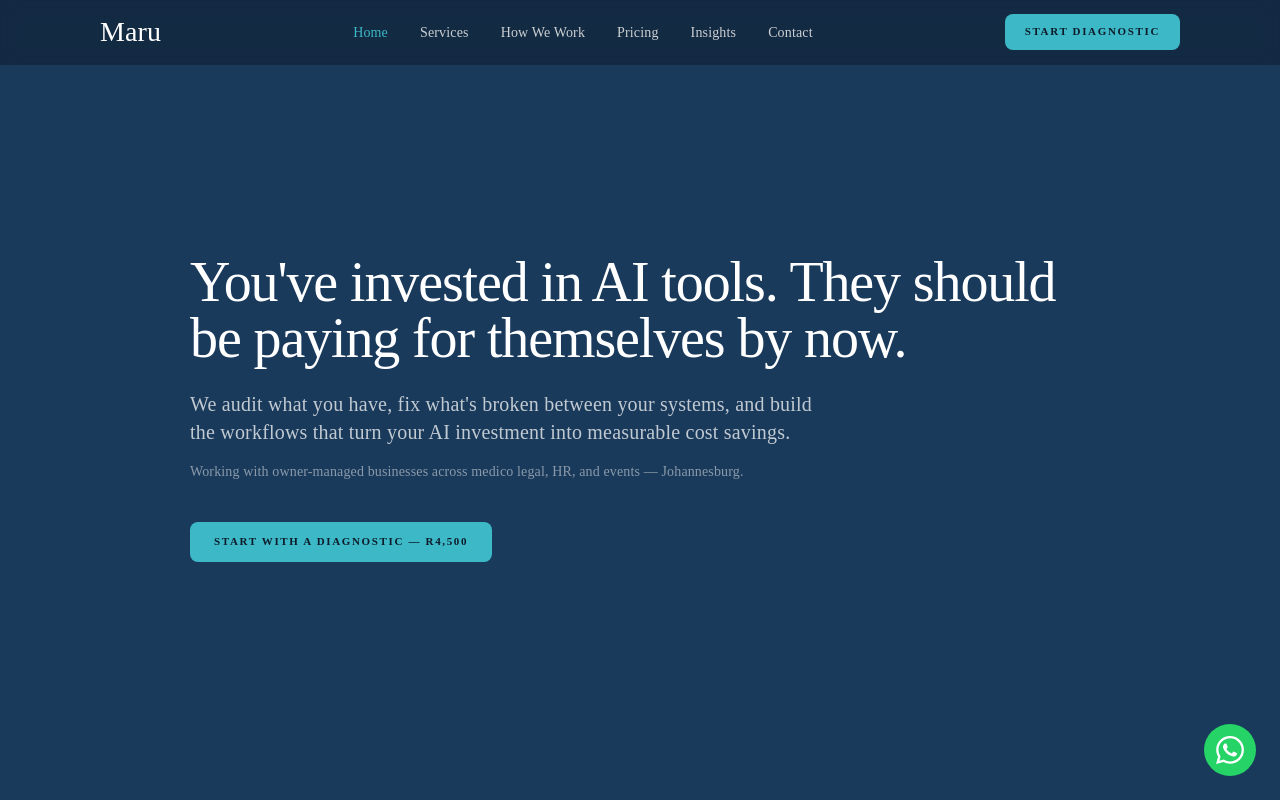
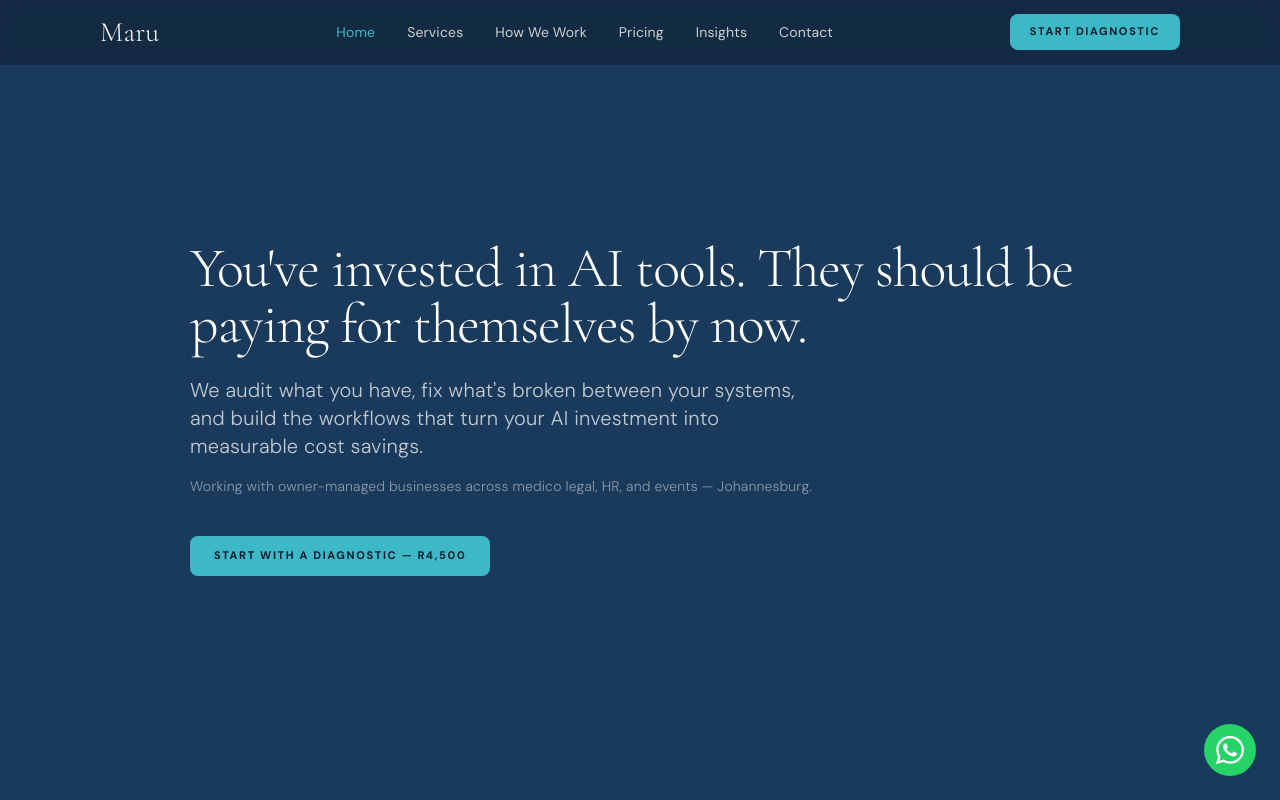
Before and after one commit to jimmy-motsei/maru-website, a Next.js app: page / in a window 1280 px wide. Shown: the top 800 px of the page. Built offline with nearby package versions, Linux system fonts and the light colour scheme.

Commit message:
fix(rebuild): restore font bridge vars so DM Sans resolves correctly; add weight 700

```diff
--- a/app/globals.css
+++ b/app/globals.css
@@ -42,6 +42,10 @@
   /* Letter spacing */
   --tracking-display:         -0.02em;
   --tracking-label:            0.12em;
+
+  /* Font families — bridges next/font variables to token system */
+  --font-display:             var(--font-cormorant);
+  --font-body:                var(--font-dm-sans);
 }
 
 @theme inline {
--- a/app/layout.tsx
+++ b/app/layout.tsx
@@ -18,7 +18,7 @@ const cormorant = Cormorant_Garamond({
 // DM Sans — all body copy, UI, labels, buttons (weight 300 body / 500 headings)
 const dmSans = DM_Sans({
   subsets: ['latin'],
-  weight: ['300', '400', '500'],
+  weight: ['300', '400', '500', '600', '700'],
   variable: '--font-dm-sans',
   display: 'swap',
 })
```
